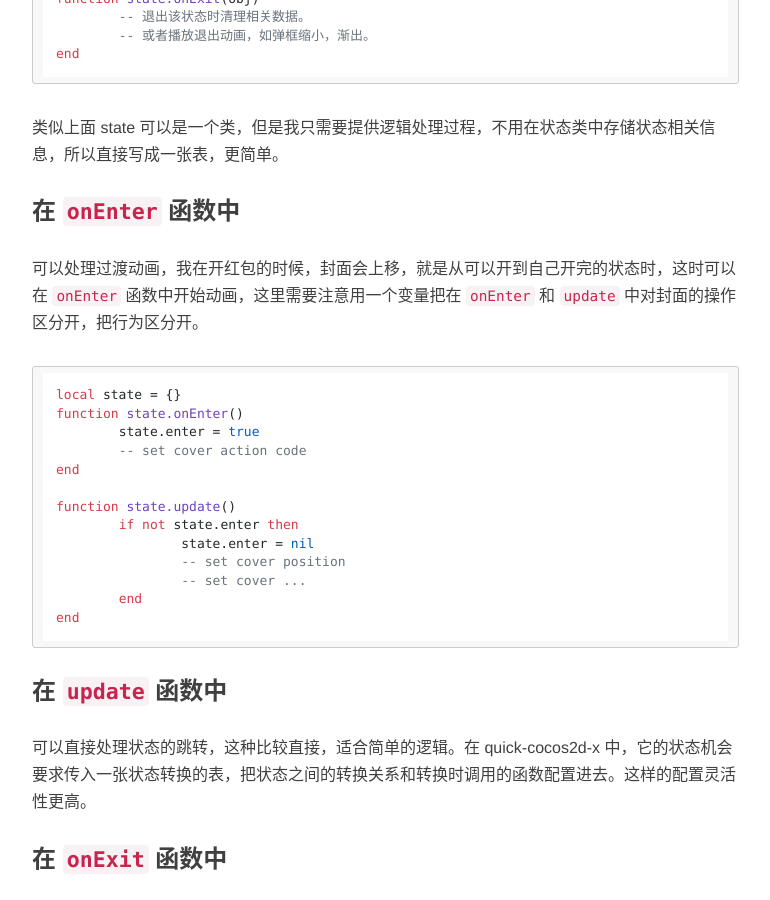
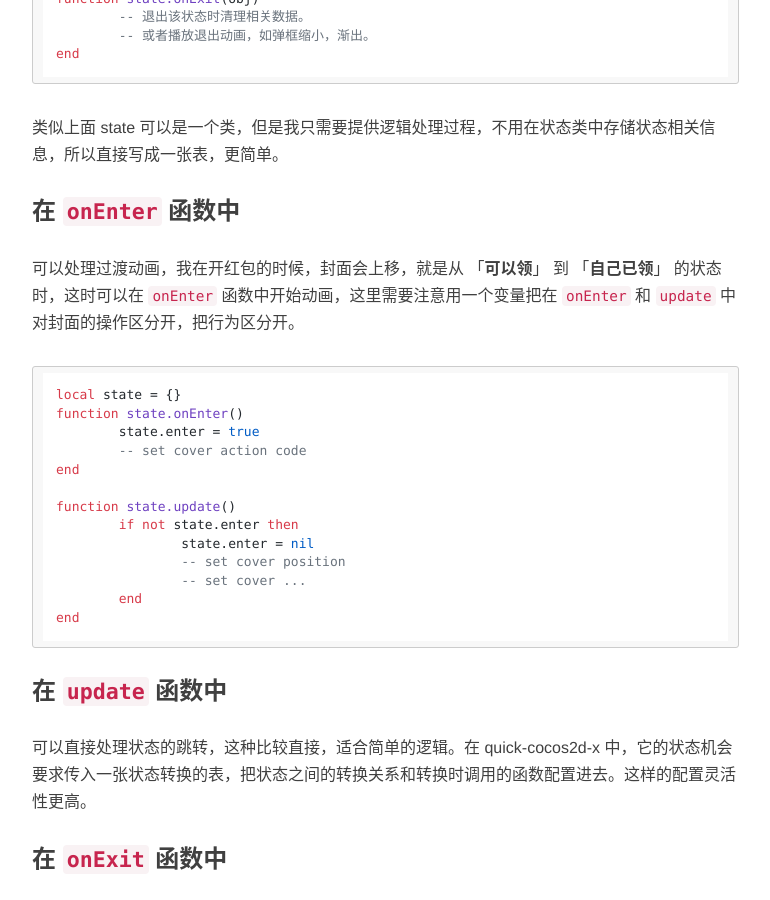
Before and after one commit to sgamerw/sgamerw.github.io, a Jekyll site: the page built from _posts/2015-12-02-red-packet-state-machine.markdown, in a window 1280 px wide and 900 px high, scrolled down 2081 px. Shown: the whole window, without its empty margins (233-1003 px from the left). Built offline with Jekyll 4.4.1, drawn with Linux system fonts in a browser that asks for light colours; nearby versions of some CDN libraries; Markdown is read by kramdown in place of the engine named in the settings; comment, search, counter and statistics services are not loaded.

Commit message:
modify post

````diff
--- a/_posts/2015-12-02-red-packet-state-machine.markdown
+++ b/_posts/2015-12-02-red-packet-state-machine.markdown
@@ -80,7 +80,7 @@ end
 类似上面 state 可以是一个类，但是我只需要提供逻辑处理过程，不用在状态类中存储状态相关信息，所以直接写成一张表，更简单。
 
 ###在 `onEnter` 函数中
-可以处理过渡动画，我在开红包的时候，封面会上移，就是从可以开到自己开完的状态时，这时可以在 `onEnter` 函数中开始动画，这里需要注意用一个变量把在 `onEnter` 和 `update` 中对封面的操作区分开，把行为区分开。
+可以处理过渡动画，我在开红包的时候，封面会上移，就是从 「**可以领**」 到 「**自己已领**」 的状态时，这时可以在 `onEnter` 函数中开始动画，这里需要注意用一个变量把在 `onEnter` 和 `update` 中对封面的操作区分开，把行为区分开。
 
 ```lua
 local state = {}
````
